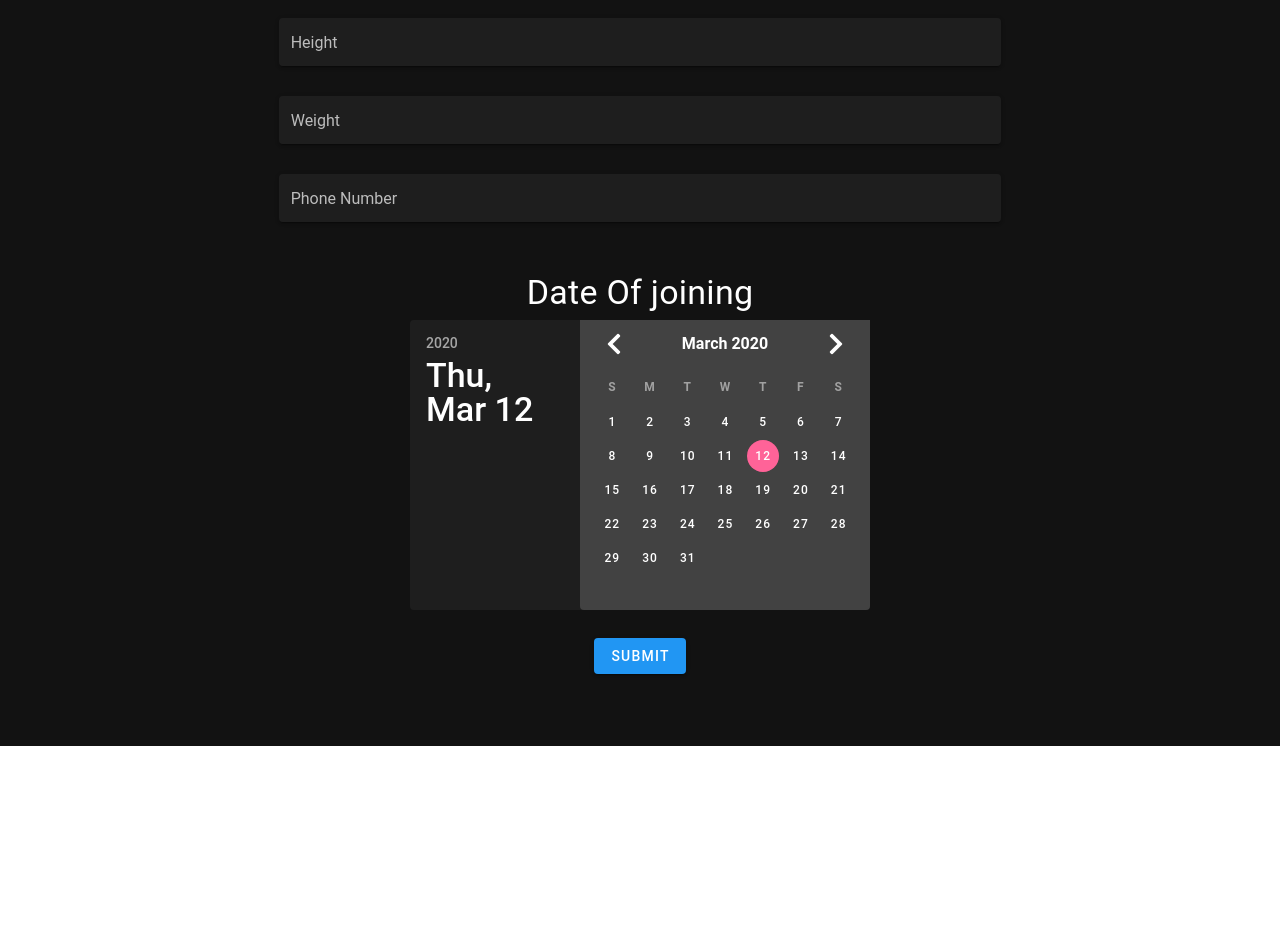
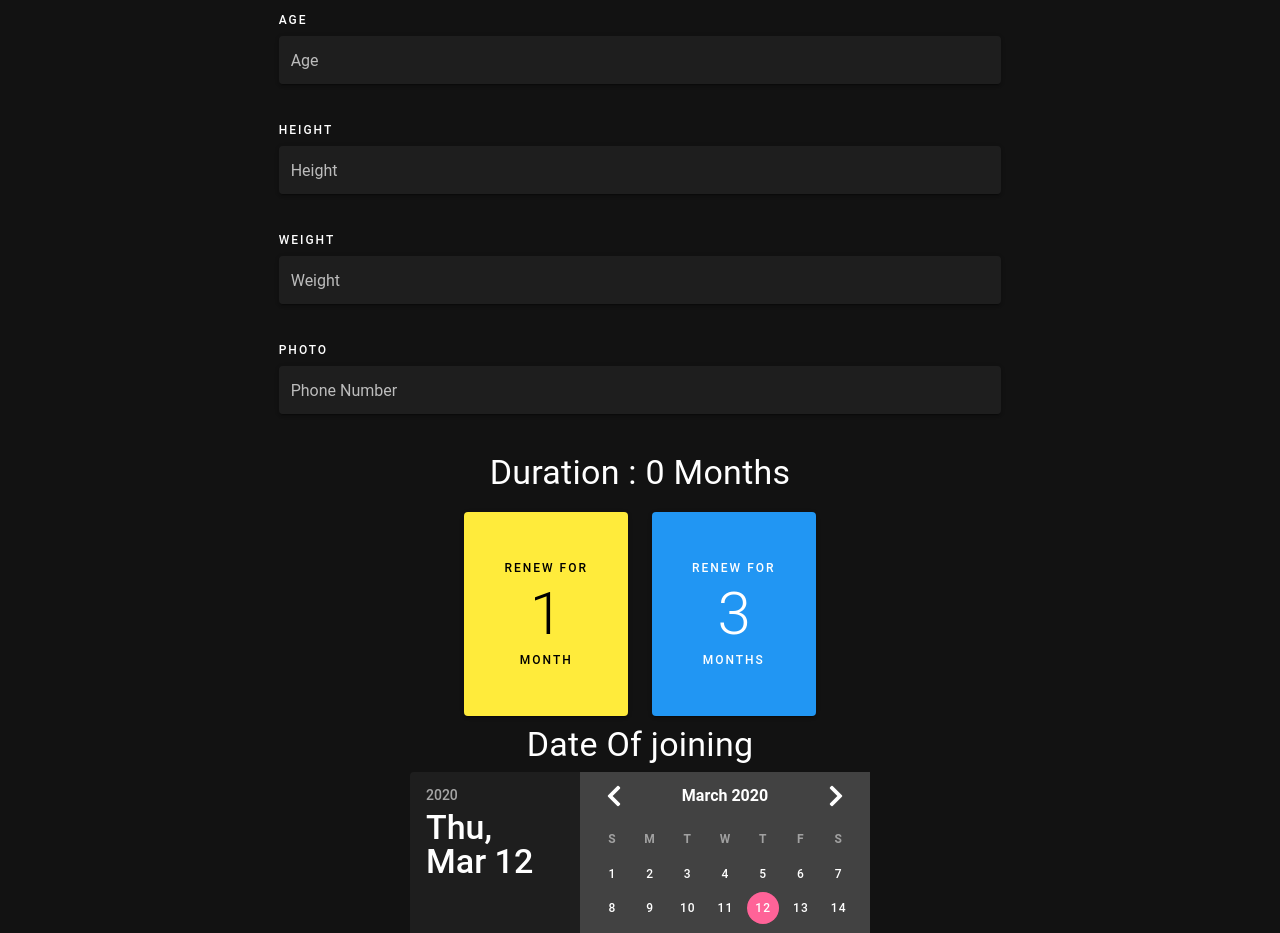
Before and after one commit to aka8921/gym-n, a Vue app: page /add-member in a window 1280 px wide. Shown: the part 520-1453 px from the top of the page. Before the commit the page ends 1266 px from the top, so only its background shows below. Built offline with nearby package versions, Linux system fonts and the light colour scheme; sample sign-in values are in the browser's storage.

Commit message:
did some changed according to the changes in the backend

```diff
--- a/public/index.html
+++ b/public/index.html
@@ -6,7 +6,7 @@
     <meta name="viewport" content="width=device-width,initial-scale=1.0">
     <link rel="icon" href="<%= BASE_URL %>favicon.ico">
     <link href="https://cdn.jsdelivr.net/npm/@mdi/font@4.x/css/materialdesignicons.min.css" rel="stylesheet">
-    <title><%= htmlWebpackPlugin.options.title %></title>
+    <title>Slim Fit Gym</title>
   </head>
   <body>
     <noscript>
--- a/src/views/404.vue
+++ b/src/views/404.vue
@@ -1,6 +1,6 @@
 <template>
     <div>
-       <h1> Oh come on baby oh yeah.... Correct path nokki adikkeda</h1>
+       <h1> Oopsie... Wrong path</h1>
         <router-link to= "/" >go back</router-link>
     </div>
 </template>
--- a/src/views/addMember.vue
+++ b/src/views/addMember.vue
@@ -24,17 +24,52 @@
                 </div>
             </v-row>
             <div class="ma-5"></div>
+            <span class="overline">Name</span>
             <v-text-field label="Name" solo v-model="memberData.name"></v-text-field>
+            <span class="overline">Address</span>
             <v-text-field label="Address" solo v-model="memberData.address"></v-text-field>
+            <span class="overline">Age</span>
             <v-text-field label="Age" solo v-model="memberData.age"></v-text-field>
+            <span class="overline">Height</span>
             <v-text-field label="Height" solo v-model="memberData.height"></v-text-field>
+            <span class="overline">Weight</span>
             <v-text-field label="Weight" solo v-model="memberData.weight"></v-text-field>
+            <span class="overline">Photo</span>
             <v-text-field label="Phone Number" solo v-model="memberData.phone"></v-text-field>
 
             <!--<v-row justify="center">
                 <h1 class="display-3">Date Of Birth</h1>
             </v-row>-->
             <div class="ma-5"></div>
+
+
+
+
+
+
+            <v-row justify="center">
+                    <h1 class="display-1">Duration : {{this.memberData.duration}} Months</h1>
+            </v-row>
+
+
+
+            <v-row justify="center">
+            <div class="d-flex ma-5">
+                    <v-card class="yellow black--text pa-10 d-flex flex-column align-center justify-center" @click="renewMembership(1)">
+                        <span class="d-block overline">Renew For</span>
+                        <span class="d-block display-3">1</span>
+                        <span class="d-block overline">Month</span>
+                    </v-card >
+                    <div class="mx-3"></div>
+                    <v-card class="blue  pa-10 d-flex flex-column align-center justify-center" @click="renewMembership(3)">
+                        <span class="d-block overline">Renew For</span>
+                        <span class="d-block display-3">3</span>
+                        <span class="d-block overline">Months</span>
+                    </v-card >
+                </div>
+            </v-row>
+
+
         </v-col>
             <v-row justify="center" >
 
@@ -76,6 +111,7 @@ export default {
         date_joined: new Date().toISOString().substr(0, 10),
         exp_date: new Date().toISOString().substr(0, 10),
         payment_status: true,
+        duration:0,
       },
       filename: null,
       previewImage: null
@@ -122,7 +158,25 @@ export default {
           console.log(err)
         });
 
-    }
+    },
+
+
+    renewMembership(n){
+
+      console.log('called renew')
+      this.memberData.duration = n;
+
+
+      var startDate = new Date( this.memberData.date_joined);
+      console.log(startDate)
+      var endDateMoment = this.moment(startDate);
+      endDateMoment.add(n, 'months');
+      var extendedDate = endDateMoment.format('YYYY-MM-DD');
+      this.memberData.exp_date = extendedDate;
+      console.log(this.memberData.exp_date);
+
+    },
+
   }
 };
 </script>
--- a/src/views/login.vue
+++ b/src/views/login.vue
@@ -19,7 +19,6 @@
                             ></v-text-field>
                             <v-text-field
                                 v-model="password"
-                                :append-icon="show1 ? 'mdi-eye' : 'mdi-eye-off'"
                                 type="password"
                                 label="Password"
                                 solo
--- a/src/views/member.vue
+++ b/src/views/member.vue
@@ -191,6 +191,7 @@ export default {
                 method: 'PATCH',
                 data:{
                     exp_date: extendedDate,
+                    duration: n
                 }
 
             })
```
